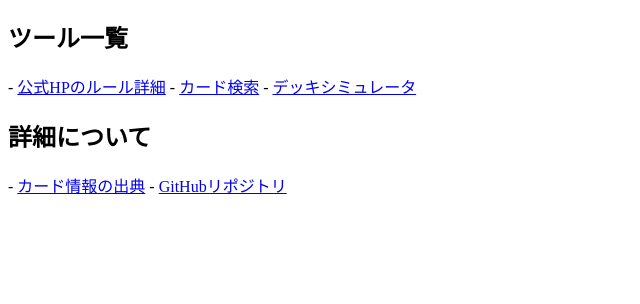
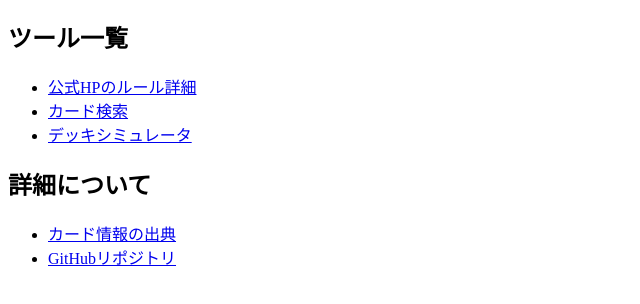
Before and after one commit to ichimura-takaki/Cloudflare-Pages-Test, a website: page index.html in a window 1280 px wide. Shown: the part 70-374 px from the top of the page, without its empty margins (0-640 px from the left). Drawn offline with Linux system fonts and the light colour scheme.

Commit message:
Update index.html

```diff
--- a/index.html
+++ b/index.html
@@ -10,15 +10,19 @@
 
     <div>
         <h2>ツール一覧</h2>
-            - <a href="https://one-draw.jp/ijinden/rule.html">公式HPのルール詳細</a>
-            - <a href="card_database/index.html">カード検索</a>
-            - <a href="deck_simulater/index.html">デッキシミュレータ</a>
+        <ul>
+            <li><a href="https://one-draw.jp/ijinden/rule.html">公式HPのルール詳細</a></li>
+            <li><a href="card_database/index.html">カード検索</a></li>
+            <li><a href="deck_simulater/index.html">デッキシミュレータ</a></li>
+        </ul>
     </div>
 
     <div>
         <h2>詳細について</h2>
-            - <a href="https://one-draw.jp/ijinden/cardlist.html">カード情報の出典</a>
-            - <a href="https://github.com/ichimura-takaki/Cloudflare-Pages-Test">GitHubリポジトリ</a>
+        <ul>
+            <li><a href="https://one-draw.jp/ijinden/cardlist.html">カード情報の出典</a></li>
+            <li><a href="https://github.com/ichimura-takaki/Cloudflare-Pages-Test">GitHubリポジトリ</a></li>
+        </ul>
         </div>
 
 </body>
```
